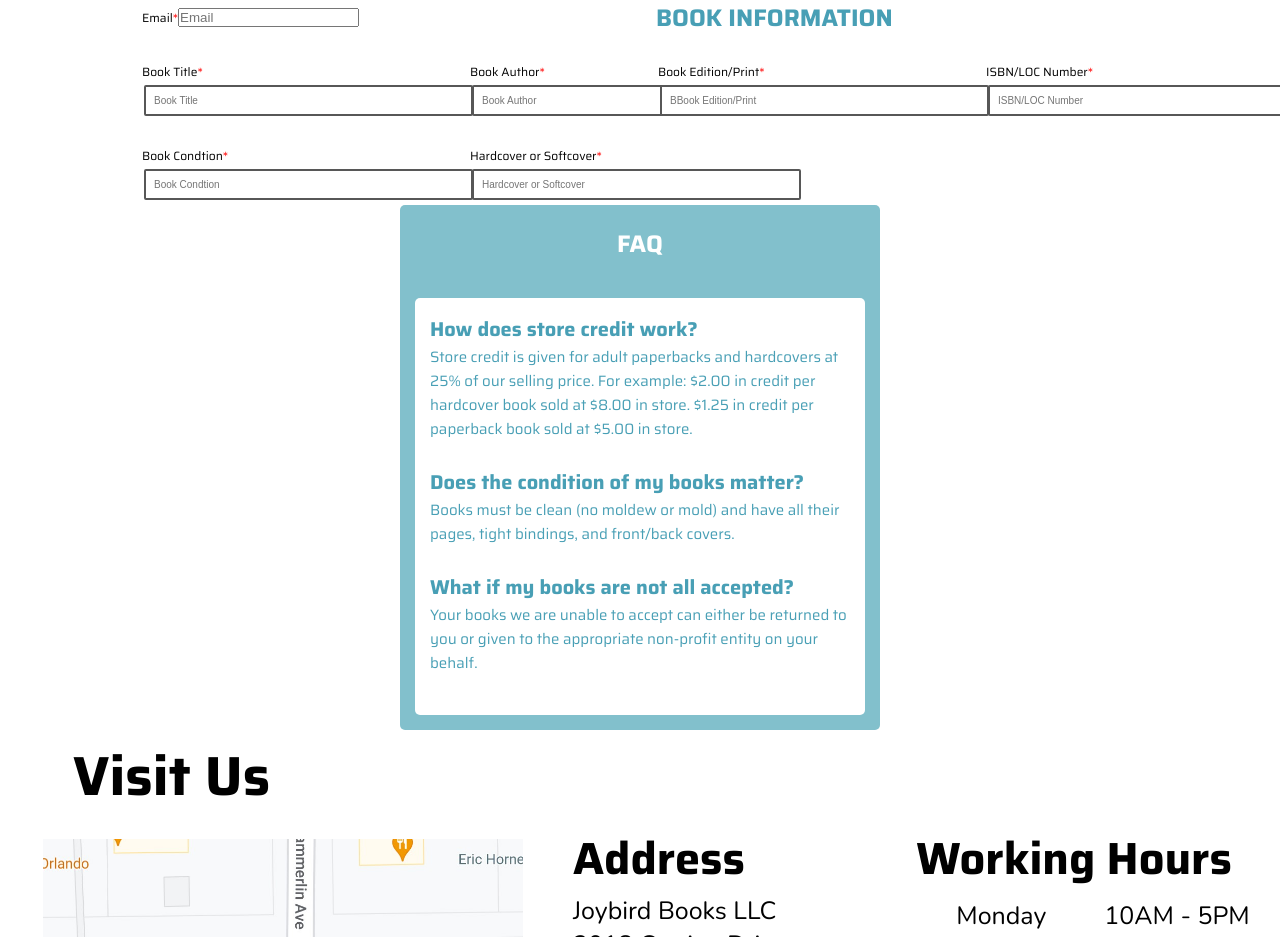
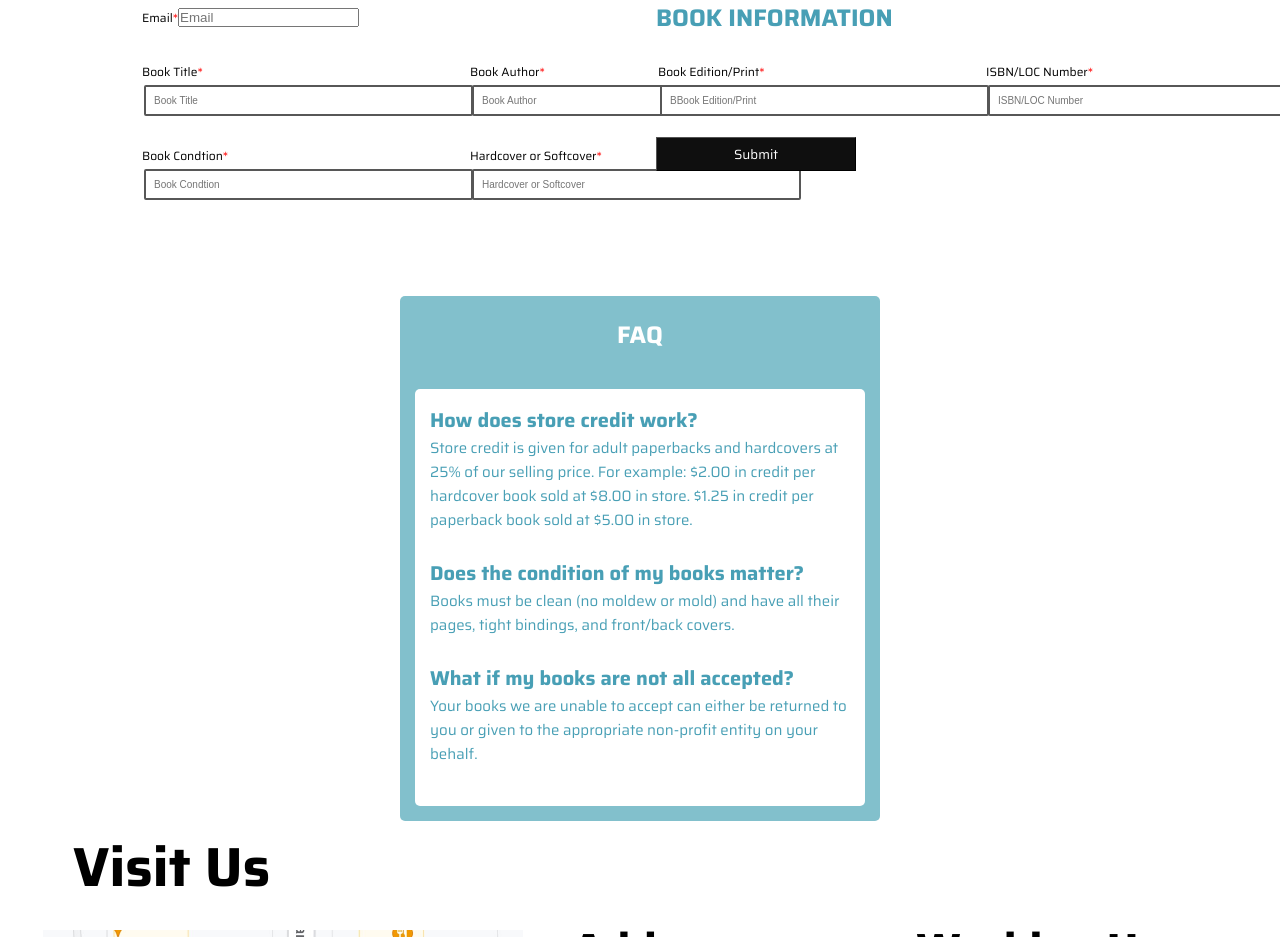
Before and after one commit to tcooper98/JoyBirdBooks, a React (Create React App) app in the folder frontend/: page /donate in a window 1280 px wide. Shown: the part 960-1897 px from the top of the page. Built offline with nearby package versions, Linux system fonts and the light colour scheme.

Commit message:
Feb 2, 2023, 8:25 PM

```diff
--- a/frontend/src/pages/donate/donate.js
+++ b/frontend/src/pages/donate/donate.js
@@ -90,6 +90,9 @@ export default function Donate() {
                         <input type="text" placeholder="Hardcover or Softcover" className="form-input" />
                     </div>
                 </div>
+                <div className="form-column2">
+                    <button className="form-about-submit-btn">Submit</button>
+                </div>
             </form>
 
             <div className="faq-container">
```
